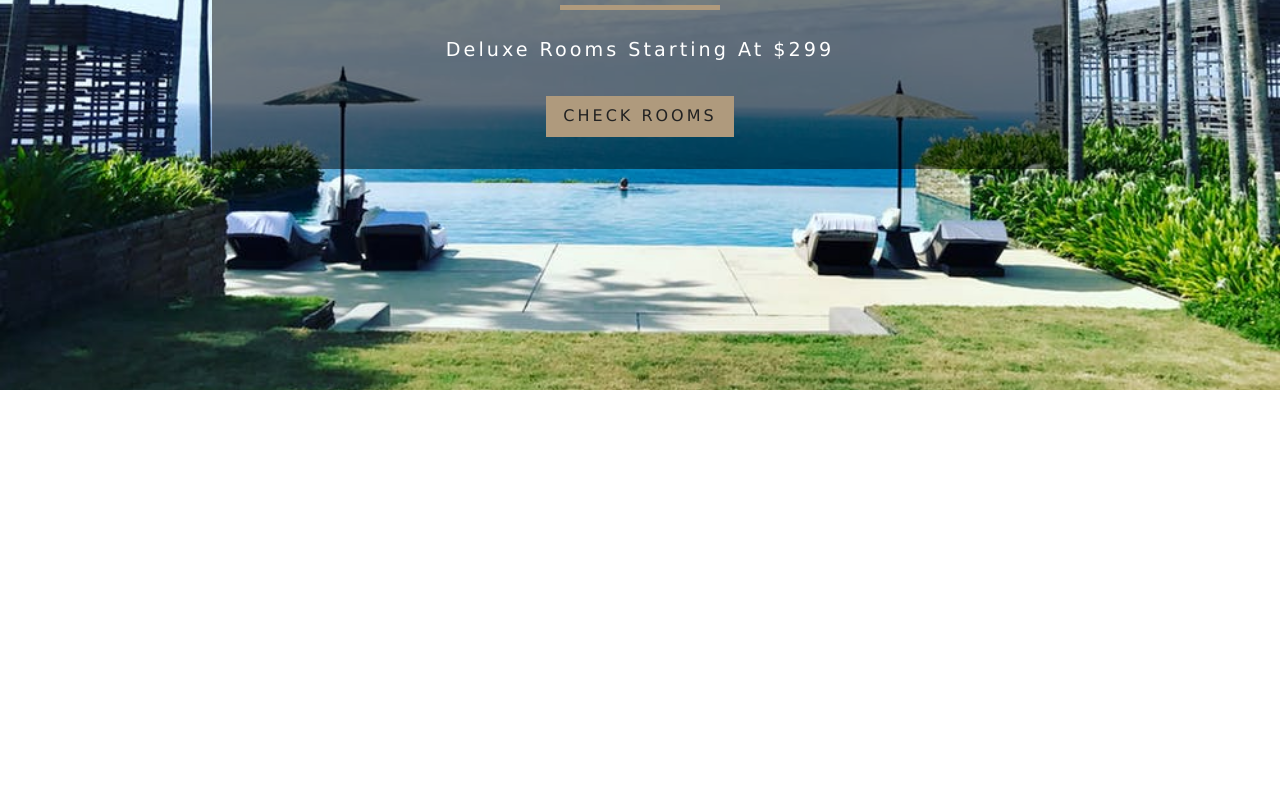
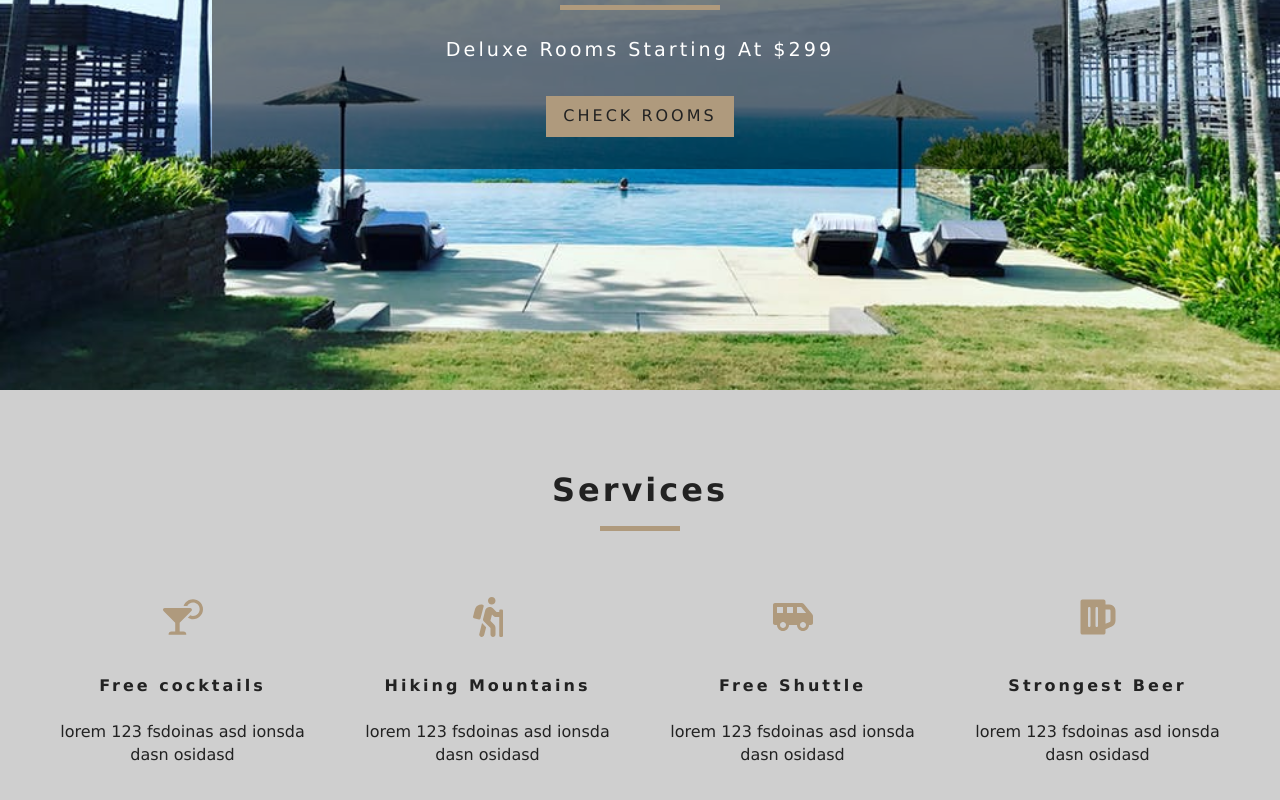
Before and after one commit to realdanilo/resort, a React (Create React App) app: page / in a window 1280 px wide. Shown: the part 410-1210 px from the top of the page. Before the commit the page ends 800 px from the top, so only its background shows below. Built offline with nearby package versions, Linux system fonts and the light colour scheme.

Commit message:
add data, context on useEffect App

```diff
--- a/src/App.js
+++ b/src/App.js
@@ -1,5 +1,5 @@
 //Modules
-import React from 'react';
+import React, { useState, useEffect } from 'react';
 import { Switch, Route } from 'react-router-dom'
 import './App.css';
 //Components
@@ -8,9 +8,36 @@ import Error from './pages/Error'
 import Rooms from './pages/Rooms'
 import SingleRoom from './pages/SingleRoom'
 import Navbar from './components/Navbar'
+import { RoomContext } from './context'
+import items from './data'
+
 function App() {
+  const [loading, setLoading] = useState(true)
+  const [rooms, setRooms] = useState([])
+  const [sortedRooms, setSortedRooms] = useState([])
+  const [featuredRooms, setFeaturedRooms] = useState([])
+
+  useEffect(() => {
+    setRooms(formatData(items))
+    setSortedRooms(formatData(items))
+    setFeaturedRooms(rooms.filter(r => r.featured === true))
+    setLoading(false)
+
+  }, [])
+
+  const formatData = (items) => {
+    let temp = items.map(item => {
+      let id = item.sys.id
+      let images = item.fields.images.map(img => img.fields.file.url)
+
+      return { ...item.fields, id, images }
+
+    })
+    return temp
+  }
   return (
-    <>
+    <RoomContext.Provider value={{ loading, rooms, sortedRooms, featuredRooms }}>
+
       <Navbar />
       <Switch>
         <Route exact path="/" render={(rp) => <Home {...rp} />} />
@@ -18,7 +45,8 @@ function App() {
         <Route exact path="/rooms/:id" render={(rp) => <SingleRoom {...rp} />} />
         <Route path="/" render={(rp) => <Error {...rp} />} />
       </Switch>
-    </>
+    </RoomContext.Provider>
+
   );
 }
 
--- /dev/null
+++ b/src/components/Services.js
@@ -0,0 +1,40 @@
+import React from 'react'
+import Title from './Title'
+import { FaCocktail, FaHiking, FaShuttleVan, FaBeer } from 'react-icons/fa'
+
+export default function Services() {
+    const myServices = [
+        {
+            icon: <FaCocktail />,
+            title: "Free cocktails",
+            info: "lorem 123 fsdoinas asd ionsda dasn osidasd"
+        },
+        {
+            icon: <FaHiking />,
+            title: "Hiking Mountains",
+            info: "lorem 123 fsdoinas asd ionsda dasn osidasd"
+        },
+        {
+            icon: <FaShuttleVan />,
+            title: "Free Shuttle",
+            info: "lorem 123 fsdoinas asd ionsda dasn osidasd"
+        },
+        {
+            icon: <FaBeer />,
+            title: "Strongest Beer",
+            info: "lorem 123 fsdoinas asd ionsda dasn osidasd"
+        },
+    ]
+    return (
+        <section className="services">
+            <Title title="services" />
+            <div className="services-center">
+                {myServices.map((service, i) => <article className="service" key={i}>
+                    <span>{service.icon}</span>
+                    <h6>{service.title}</h6>
+                    <p>{service.info}</p>
+                </article>)}
+            </div>
+        </section>
+    )
+}
--- /dev/null
+++ b/src/components/Title.js
@@ -0,0 +1,9 @@
+import React from 'react'
+export default function Title({ title }) {
+    return (
+        <div className="section-title">
+            <h4>{title}</h4>
+            <div></div>
+        </div>
+    )
+}
--- /dev/null
+++ b/src/context.js
@@ -0,0 +1,3 @@
+import React from 'react'
+
+export const RoomContext = React.createContext()
--- a/src/pages/Home.js
+++ b/src/pages/Home.js
@@ -2,7 +2,7 @@ import React from 'react'
 import { Link } from 'react-router-dom'
 import Hero from '../components/Hero'
 import Banner from '../components/Banner'
-
+import Services from '../components/Services'
 export default function Home() {
     return (
         <div>
@@ -11,6 +11,7 @@ export default function Home() {
                     <Link to="rooms" className="btn-primary">Check Rooms</Link>
                 </Banner>
             </Hero>
+            <Services />
         </div>
     )
 }
```
